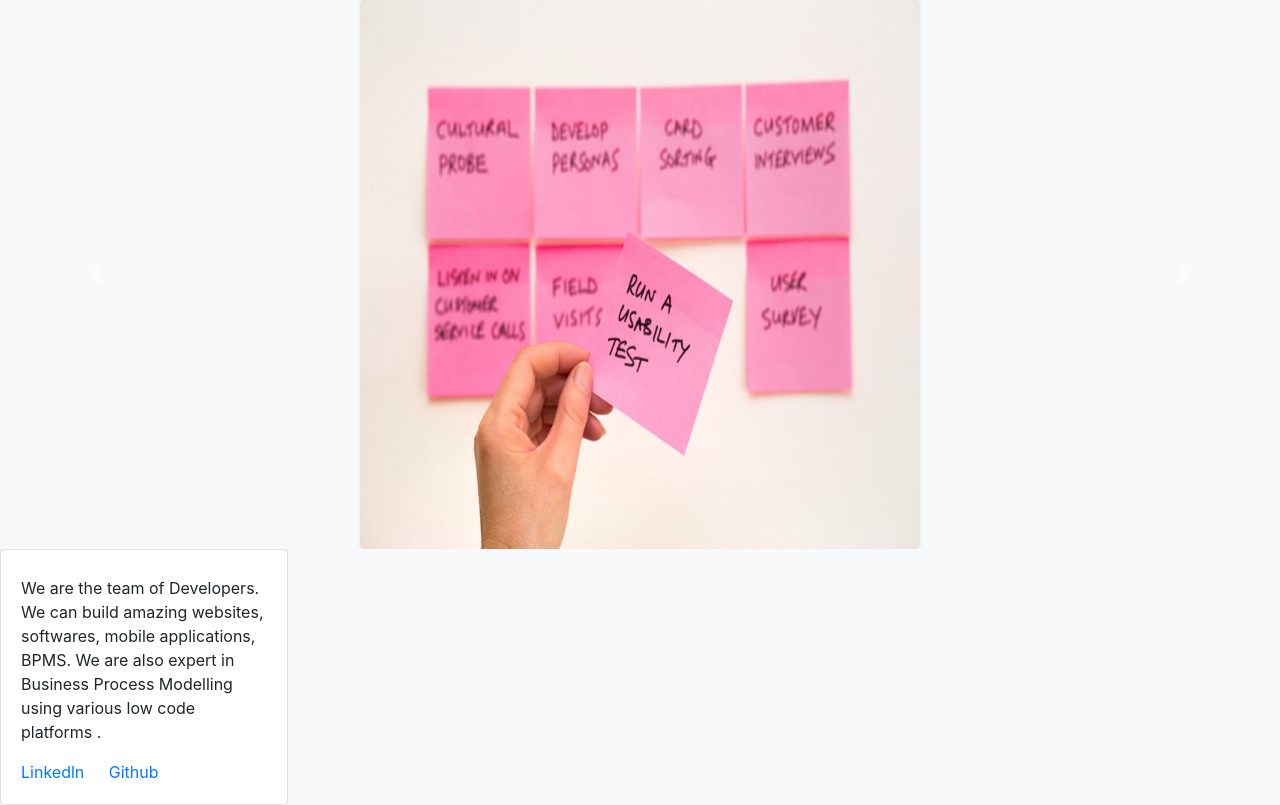
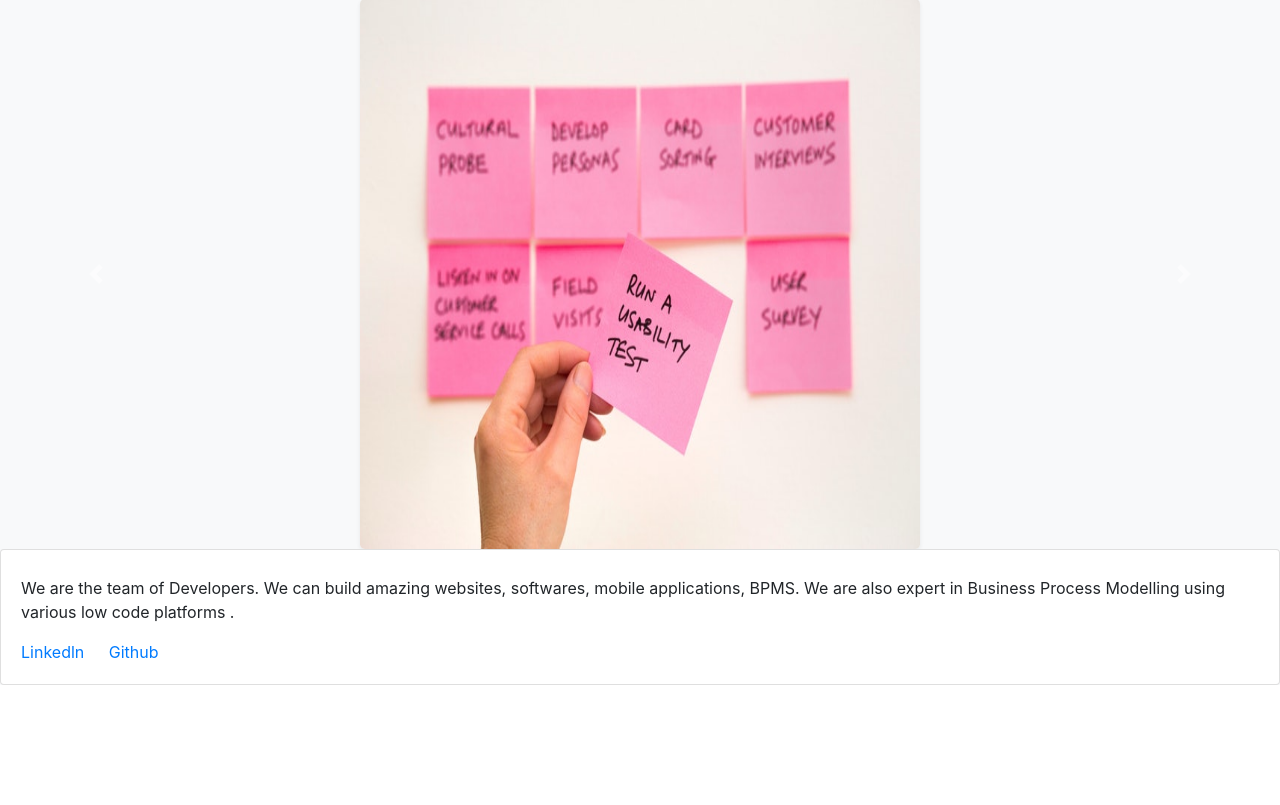
Before and after one commit to riyaz-ahmad/taskmate, a Django app: page /about-us in a window 1280 px wide. Shown: the part 122-927 px from the top of the page. After the commit the page ends 807 px from the top, so only its background shows below. Run offline with Django 3.2, Linux system fonts and the light colour scheme; some libraries are stand-ins or nearby versions.

Commit message:
Changing About Us

```diff
--- a/taskmate-master/todolist_app/templates/about.html
+++ b/taskmate-master/todolist_app/templates/about.html
@@ -32,7 +32,7 @@
           <span class="sr-only">Next</span>
         </a>
     </div>
-    <div class="card" style="width: 18rem;">
+    <div class="card">
         <div class="card-body">
           <h5 class="card-title"></h5>
           <h6 class="card-subtitle mb-2 text-muted"></h6>
```
